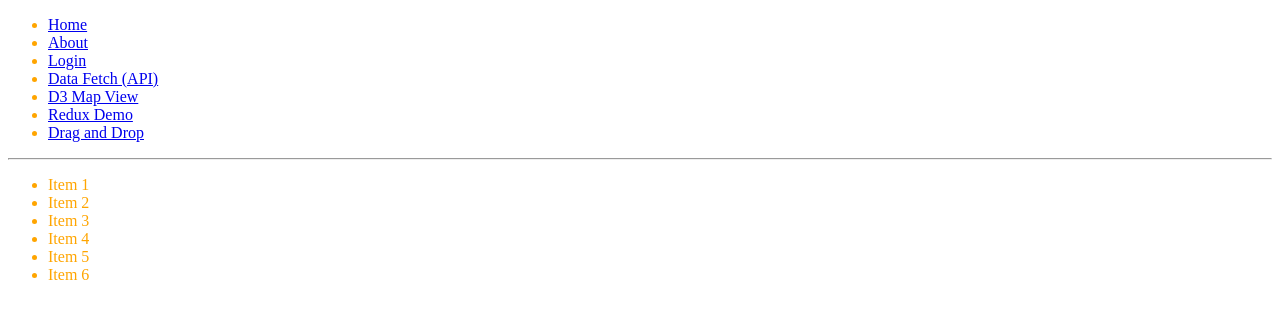
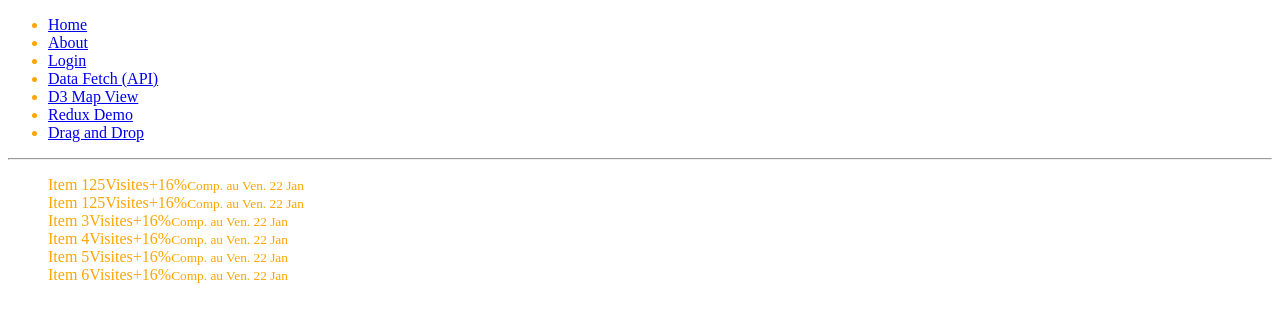
Before and after one commit to gmkhussain/react, a React (Create React App) app in the folder example/: page /drag-and-drop in a window 1280 px wide. Shown: the top 322 px of the page. Built offline with nearby package versions, Linux system fonts and the light colour scheme.

Commit message:
:books: Simplify ReadME :bug: ESLint fixes

```diff
--- a/example/src/containers/DragAndDrop/DragAndDrop.jsx
+++ b/example/src/containers/DragAndDrop/DragAndDrop.jsx
@@ -3,7 +3,20 @@ import {render} from 'react-dom';
 import {SortableContainer, SortableElement, arrayMove} from 'react-sortable-hoc';
 
 const SortableItem = SortableElement(({value}) =>
-  <li>{value}</li>
+  <div>
+    <span className="box__upper">
+      {value}
+    </span>
+    <span className="box__middle btn btn-xs">
+	 {'Visites'}
+    </span>
+    <span className="box__lower">
+      {'+16%'}
+    </span>
+    <small>
+      {'Comp. au Ven. 22 Jan'}
+    </small>
+  </div>
 );
 
 const SortableList = SortableContainer(({items}) => {
@@ -20,7 +33,7 @@ const SortableList = SortableContainer(({items}) => {
 class DragAndDrop extends Component{
 
     state = {
-        items: ['Item 1', 'Item 2', 'Item 3', 'Item 4', 'Item 5', 'Item 6'],
+        items: ['Item 125', 'Item 125', 'Item 3', 'Item 4', 'Item 5', 'Item 6'],
       };
       onSortEnd = ({oldIndex, newIndex}) => {
         this.setState({
```
Also changed, not shown: 1 other file (tests, documents, lock files or other folders).
